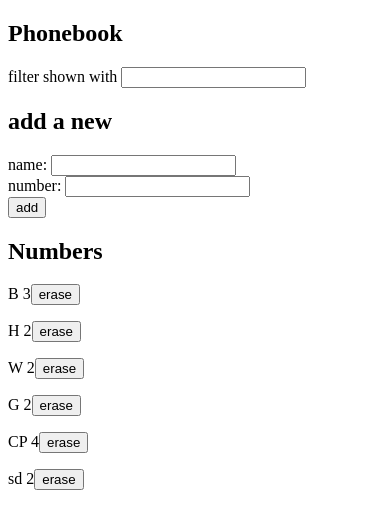
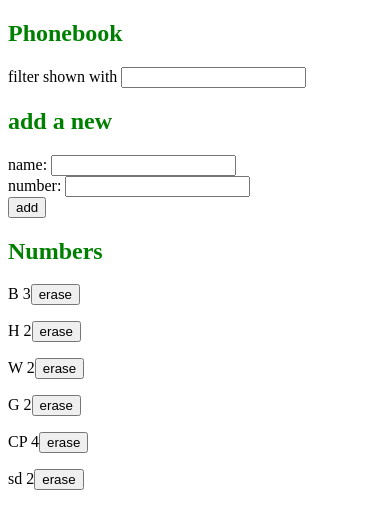
Before and after one commit to b18050/exercises, a React (Create React App) app in the folder part2/phonebook/: page / in a window 390 px wide. Shown: the top 528 px of the page. Built offline with nearby package versions, Linux system fonts and the light colour scheme; data requests are answered from the project's data file.

Commit message:
phonebook step 11

```diff
--- a/part2/phonebook/src/index.css
+++ b/part2/phonebook/src/index.css
@@ -7,3 +7,8 @@
   padding: 10px;
   margin-bottom: 10px;
 }
+
+h2 {
+	color:  green;
+	padding : 4;
+}
```
